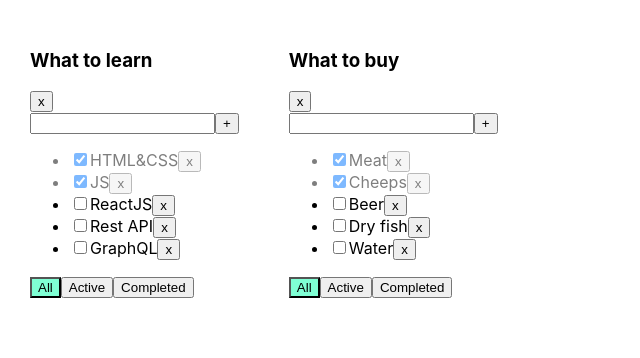
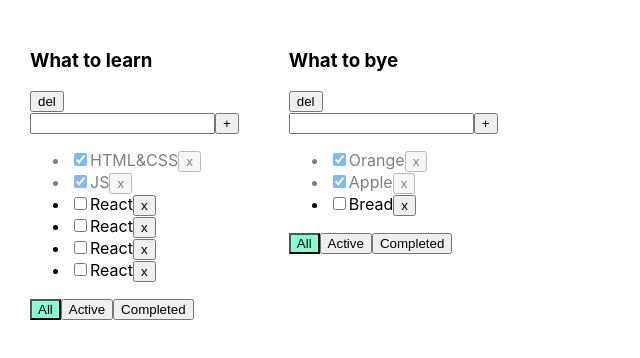
Before and after one commit to m-diana-dev/todolist, a React (Create React App) app: page / in a window 1280 px wide. Shown: the top 358 px of the page, without its empty margins (0-640 px from the left). Built offline with nearby package versions, Linux system fonts and the light colour scheme.

Commit message:
tuesday-1 repeat

```diff
--- a/src/App.tsx
+++ b/src/App.tsx
@@ -4,92 +4,70 @@ import {TaskType, Todolist} from './Todolist';
 import {v1} from 'uuid';
 
 export type FilterValuesType = "all" | "active" | "completed";
-export type TodoListType = {
+export type TodoListsType = {
     id: string
-    title: string
-    filter: FilterValuesType
+    title:string
+    filter:FilterValuesType
 }
-
-export type TaskStateType = {
-    [todoListId: string]: TaskType[]
+export type TaskAssocType = {
+    [key: string]:TaskType[]
 }
 
 function App() {
-    const todoLidtId_1 = v1();
-    const todoLidtId_2 = v1();
+    const todoListId1 = v1();
+    const todoListId2 = v1();
 
-    const [todoLists, setTodoList] = useState<TodoListType[]>([
-        {id: todoLidtId_1, title: "What to learn", filter: 'all'},
-        {id: todoLidtId_2, title: "What to buy", filter: 'all'},
+    const [todoLists, setTodoLists] = useState<TodoListsType[]>([
+        {id: todoListId1, title: "What to learn", filter: "all"},
+        {id: todoListId2, title: "What to bye", filter: "all"},
     ])
 
-    const [tasks, setTasks] = useState<TaskStateType>({
-        [todoLidtId_1]: [
-            {id: v1(), title: "HTML&CSS", isDone: true},
-            {id: v1(), title: "JS", isDone: true},
-            {id: v1(), title: "ReactJS", isDone: false},
-            {id: v1(), title: "Rest API", isDone: false},
-            {id: v1(), title: "GraphQL", isDone: false},
+    const [tasks, setTasks] = useState<TaskAssocType>({
+        [todoListId1]: [
+            {id: v1(), title: 'HTML&CSS', isDone: true},
+            {id: v1(), title: 'JS', isDone: true},
+            {id: v1(), title: 'React', isDone: false},
+            {id: v1(), title: 'React', isDone: false},
+            {id: v1(), title: 'React', isDone: false},
+            {id: v1(), title: 'React', isDone: false},
         ],
-        [todoLidtId_2]: [
-            {id: v1(), title: "Meat", isDone: true},
-            {id: v1(), title: "Cheeps", isDone: true},
-            {id: v1(), title: "Beer", isDone: false},
-            {id: v1(), title: "Dry fish", isDone: false},
-            {id: v1(), title: "Water", isDone: false},
+        [todoListId2]: [
+            {id: v1(), title: 'Orange', isDone: true},
+            {id: v1(), title: 'Apple', isDone: true},
+            {id: v1(), title: 'Bread', isDone: false},
         ]
     })
 
-    //=============
 
-    function removeTask(id: string, todoListId: string) {
-        // const tasksArrayForDelete: TaskType[] = tasks[todoListId];
-        // const tasksArrayAfterDelete: TaskType[] = tasksArrayForDelete.filter(t => t.id != id);
-        // const copyTasks = {...tasks}
-        // copyTasks[todoListId] = tasksArrayAfterDelete
-        // setTasks(copyTasks)
-        //=========
-        setTasks({...tasks, [todoListId]: tasks[todoListId].filter(t => t.id != id)})
+    function removeTask(taskId: string, todoListId:string) {
+        setTasks({...tasks, [todoListId]: tasks[todoListId].filter(el=>el.id!==taskId)})
     }
 
-    function addTask(title: string, todoListId: string) {
-        const newTask: TaskType = {id: v1(), title: title, isDone: false};
-        // const tasksArrayAffterAdd: TaskType[] = [newTask, ...tasks[todoListId]]
-        // const copyTasks = {...tasks}
-        // copyTasks[todoListId] = tasksArrayAffterAdd;
-        // setTasks(copyTasks);
-        //===
-        setTasks({...tasks, [todoListId]: [newTask, ...tasks[todoListId]]})
+    function addTask(title: string, todoListId:string) {
+        let task = {id: v1(), title: title, isDone: false};
+        setTasks({...tasks, [todoListId]:[...tasks[todoListId],task]})
     }
 
-    function changeTaskStatus(taskId: string, isDone: boolean, todoListId: string) {
-        setTasks({...tasks, [todoListId]: tasks[todoListId].map(el => el.id === taskId ? {...el, isDone: isDone} : el)})
+    function changeStatus(taskId: string, isDone: boolean, todoListId: string) {
+        setTasks({...tasks, [todoListId]:tasks[todoListId].map(el=>el.id===taskId ? {...el, isDone} : el)})
     }
 
-    function changeTaskTitle() {
 
+
+    function changeFilter(value: FilterValuesType, idTodolist:string) {
+        setTodoLists(todoLists.map(el=>(el.id === idTodolist) ? {...el, filter:value} : el))
+    }
+    const removeTodoList = (todoListId: string) => {
+        setTodoLists(todoLists.filter(el=>el.id!==todoListId))
+        delete tasks[todoListId];
     }
 
-    function addTodoList() {
 
-    }
+    return (
+        <div className="App">
+            {
+                todoLists.map(el=>{
 
-    function changeTodoListFilter(value: FilterValuesType, todoListId: string) {
-        setTodoList(todoLists.map(el => (el.id === todoListId) ? {...el, filter: value} : el))
-    }
-
-    function changeTodoListTitle(value: FilterValuesType, todoListId: string) {
-
-    }
-
-    function removeTodoList(todoListId: string) {
-        setTodoList(todoLists.filter(el => el.id !== todoListId))
-    }
-
-    //==========
-
-
-    const todoListsComponents: JSX.Element[] = todoLists.map(el => {
                     let tasksForTodolist = tasks[el.id];
 
                     if (el.filter === "active") {
@@ -98,26 +76,21 @@ function App() {
                     if (el.filter === "completed") {
                         tasksForTodolist = tasks[el.id].filter(t => t.isDone === true);
                     }
-        return (
-            <Todolist
-                key={el.id}
-                todoListId={el.id}
+                    return(
+                        <Todolist key={el.id}
                             title={el.title}
+                                  id={el.id}
+                                  tasks={tasksForTodolist}
+                                  removeTask={removeTask}
+                                  changeFilter={changeFilter}
+                                  addTask={addTask}
+                                  changeTaskStatus={changeStatus}
                                   filter={el.filter}
-                tasks={tasksForTodolist}
-
-                removeTask={removeTask}
-                changeTodoListFilter={changeTodoListFilter}
-                addTask={addTask}
-                changeTaskStatus={changeTaskStatus}
                                   removeTodoList={removeTodoList}
                         />
                     )
                 })
-
-    return (
-        <div className="App">
-            {todoListsComponents}
+            }
         </div>
     );
 }
--- a/src/Todolist.tsx
+++ b/src/Todolist.tsx
@@ -8,16 +8,14 @@ export type TaskType = {
 }
 
 type PropsType = {
-    todoListId: string
+    id: string
     title: string
     tasks: Array<TaskType>
+    removeTask: (taskId: string, todoListId:string) => void
+    changeFilter: (value: FilterValuesType, idTodolist:string) => void
+    addTask: (title: string, todoListId:string) => void
+    changeTaskStatus: (taskId: string, isDone: boolean, todoListId: string) => void
     filter: FilterValuesType
-
-    removeTask: (taskId: string, todoListId: string) => void
-    addTask: (title: string, todoListId: string) => void
-    changeTaskStatus: (taskId: string, isDone: boolean, todoListId: string) => void
-
-    changeTodoListFilter: (value: FilterValuesType, todoListId: string) => void
     removeTodoList: (todoListId: string)=>void
 }
 
@@ -28,7 +26,7 @@ export function Todolist(props: PropsType) {
 
     const addTask = () => {
         if (title.trim() !== "") {
-            props.addTask(title.trim(), props.todoListId);
+            props.addTask(title.trim(),props.id);
             setTitle("");
         } else {
             setError("Title is required");
@@ -46,14 +44,17 @@ export function Todolist(props: PropsType) {
         }
     }
 
-    const onAllClickHandler = () => props.changeTodoListFilter("all", props.todoListId);
-    const onActiveClickHandler = () => props.changeTodoListFilter("active", props.todoListId);
-    const onCompletedClickHandler = () => props.changeTodoListFilter("completed", props.todoListId);
-    const removeTodoList =()=>props.removeTodoList(props.todoListId)
+    const onAllClickHandler = () => props.changeFilter("all", props.id);
+    const onActiveClickHandler = () => props.changeFilter("active", props.id);
+    const onCompletedClickHandler = () => props.changeFilter("completed", props.id);
+
+    const onRemoveTodoList = () => {
+        props.removeTodoList(props.id)
+    }
 
     return <div>
         <h3>{props.title}</h3>
-        <button onClick={removeTodoList}>x</button>
+        <button onClick={onRemoveTodoList}>del</button>
         <div>
             <input value={title}
                    onChange={onChangeHandler}
@@ -66,9 +67,9 @@ export function Todolist(props: PropsType) {
         <ul>
             {
                 props.tasks.map(t => {
-                    const onClickHandler = () => props.removeTask(t.id, props.todoListId)
+                    const onClickHandler = () => props.removeTask(t.id, props.id)
                     const onChangeHandler = (e: ChangeEvent<HTMLInputElement>) => {
-                        props.changeTaskStatus(t.id, e.currentTarget.checked, props.todoListId);
+                        props.changeTaskStatus(t.id, e.currentTarget.checked, props.id);
                     }
 
                     return <li key={t.id} className={t.isDone ? "is-done" : ""}>
```
Lines whose indentation alone changed are shown as unchanged.
